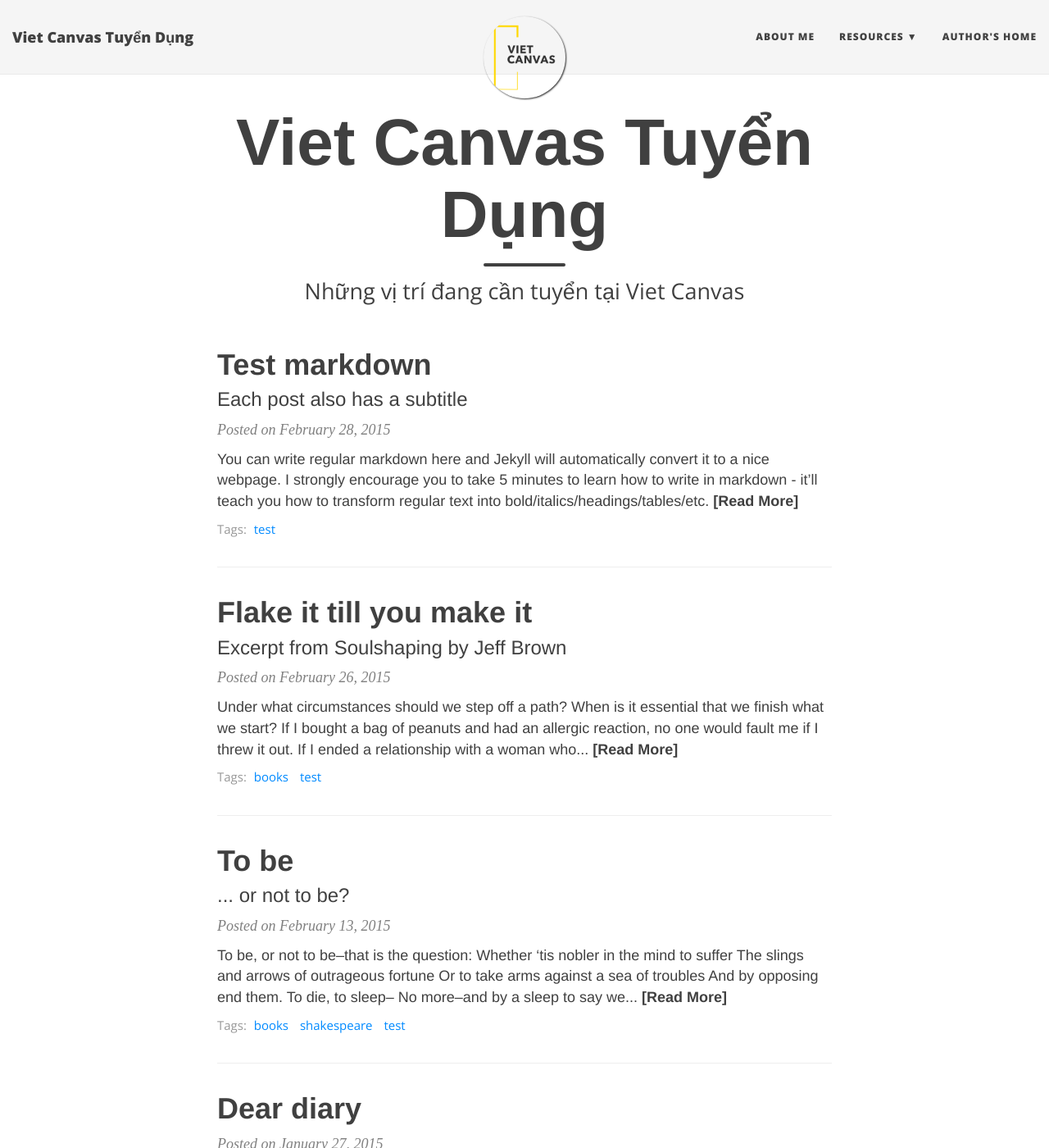
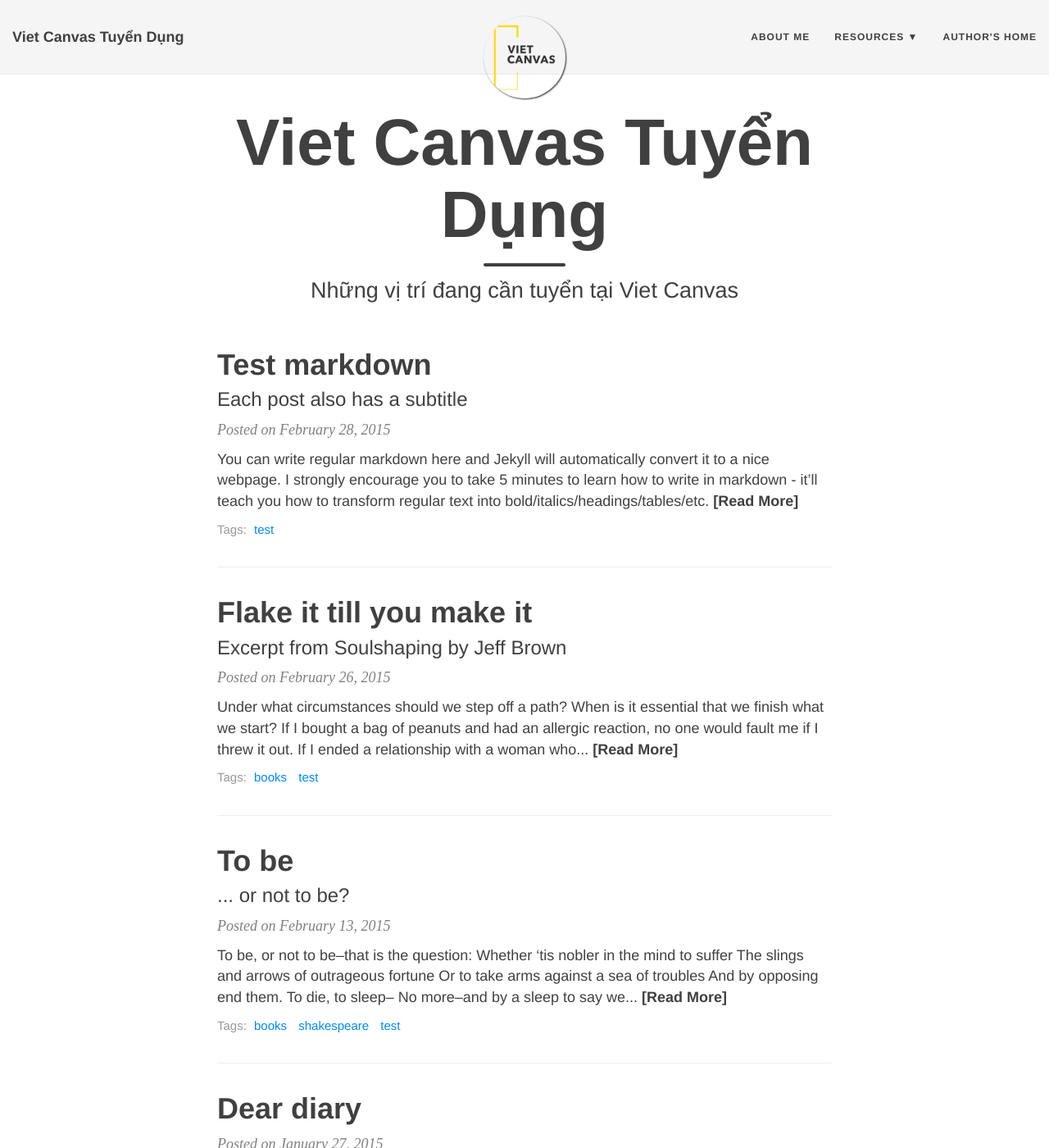
Before and after one commit to Tungtono/vc-jobs, a Jekyll site: the page built from index.html, in a window 1280 px wide and 1400 px high. Shown: the whole window at 82% size. Built offline with Jekyll 4.4.1, drawn with Linux system fonts in a browser that asks for light colours; nearby versions of some CDN libraries; the list of posts is cut into pages by our own code.

Commit message:
no message

```diff
--- a/css/main.css
+++ b/css/main.css
@@ -110,7 +110,7 @@ img {
 .navbar-custom {
   background-color: {{ site.navbar-col }};
   border-bottom: 1px solid #EAEAEA;
-  font-family: 'Open Sans', 'Helvetica Neue', Helvetica, Arial, sans-serif;
+  font-family: 'Muli', 'Helvetica Neue', Helvetica, Arial, sans-serif;
   {% if site.navbar-img %}
   background-image: url({{ site.navbar-img }});
   background-attachment: fixed;
@@ -395,7 +395,7 @@ footer .theme-by {
 /* --- Tags --- */
 
 .blog-tags {
-  font-family: 'Open Sans', 'Helvetica Neue', Helvetica, Arial, sans-serif;
+  font-family: 'Muli', 'Helvetica Neue', Helvetica, Arial, sans-serif;
   color: #999;
   font-size: 15px;
   margin-bottom: 30px;
@@ -488,7 +488,7 @@ footer .theme-by {
   font-size: 27px;
   line-height: 1.1;
   display: block;
-  font-family: 'Open Sans', 'Helvetica Neue', Helvetica, Arial, sans-serif;
+  font-family: 'Muli', 'Helvetica Neue', Helvetica, Arial, sans-serif;
   font-weight: 300;
   margin: 10px 0 0;
 }
@@ -513,7 +513,7 @@ footer .theme-by {
   padding: 5px 10px;
   font-size: 11px;
   color: #EEE;
-  font-family: 'Open Sans', 'Helvetica Neue', Helvetica, Arial, sans-serif;
+  font-family: 'Muli', 'Helvetica Neue', Helvetica, Arial, sans-serif;
   right: 0;
   bottom: 0;
   display: none;
@@ -597,7 +597,7 @@ footer .theme-by {
 /* --- Pager --- */
 
 .pager li a {
-  font-family: 'Open Sans', 'Helvetica Neue', Helvetica, Arial, sans-serif;
+  font-family: 'Muli', 'Helvetica Neue', Helvetica, Arial, sans-serif;
   text-transform: uppercase;
   font-size: 14px;
   font-weight: 800;
```
